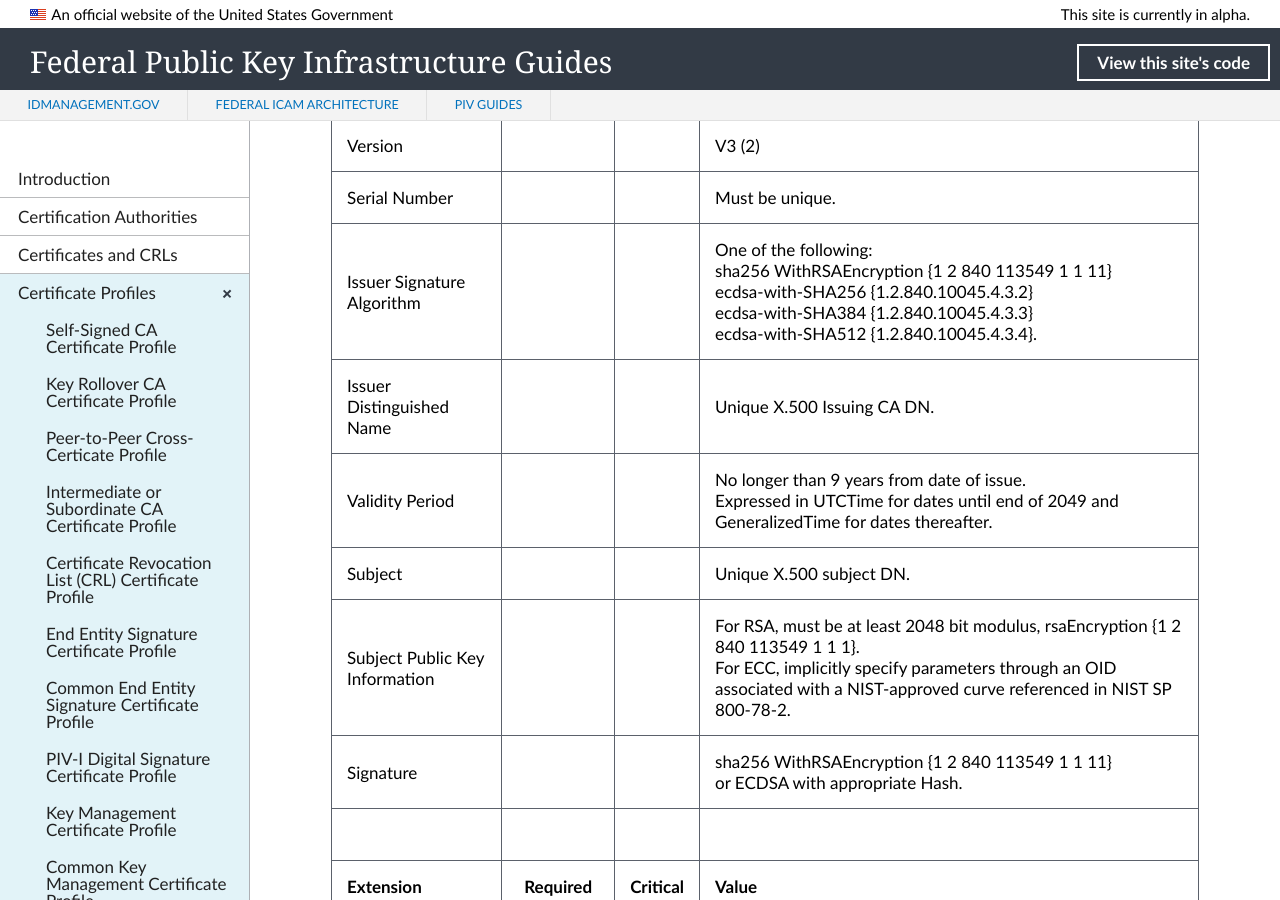
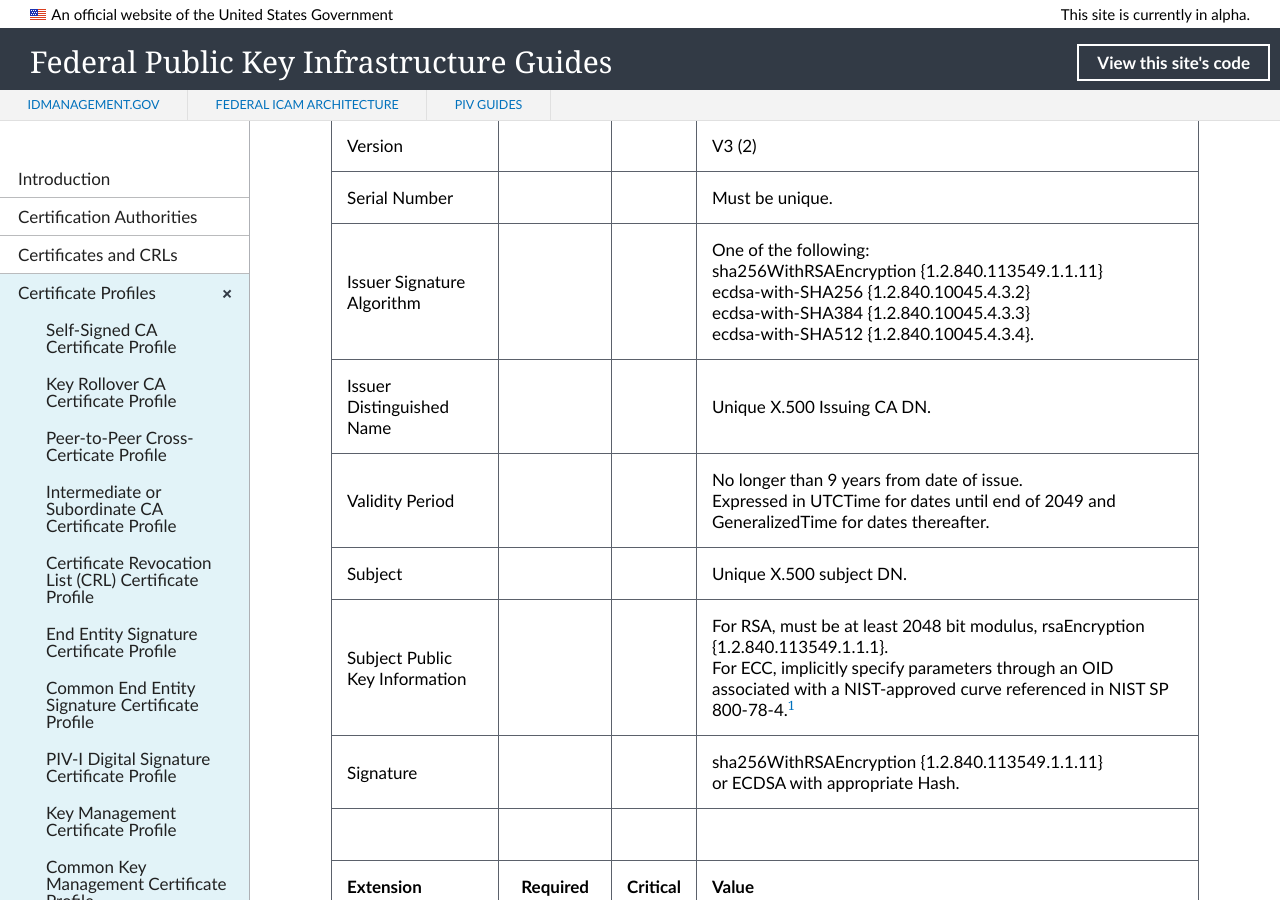
Before and after one commit to GSA/fpki-guides, a Jekyll site: the page built from _profiles/18_pivi_content_sign.md, in a window 1280 px wide and 900 px high, scrolled down 274 px. Built offline with Jekyll 4.4.1, drawn with Linux system fonts in a browser that asks for light colours; nearby versions of some CDN libraries; library files that are not in the unit come from our copies; some of the changed text lies outside the part shown.

Commit message:
Update 18_pivi_content_sign.md
Footnote. Formatting.

```diff
--- a/_profiles/18_pivi_content_sign.md
+++ b/_profiles/18_pivi_content_sign.md
@@ -10,12 +10,12 @@ permalink: profiles/pivicontentsign/
 | :-------- | :---: | :---: | :-------------------------------     |
 | Version   |       |       | V3 (2)                                 |
 | Serial Number   |       |       | Must be unique. |
-| Issuer Signature Algorithm   |       |       |  One of the following:<br>sha256 WithRSAEncryption {1 2 840 113549 1 1 11}<br>ecdsa-with-SHA256 {1.2.840.10045.4.3.2}<br>ecdsa-with-SHA384 {1.2.840.10045.4.3.3}<br>ecdsa-with-SHA512 {1.2.840.10045.4.3.4}. |
+| Issuer Signature Algorithm   |       |       |  One of the following:<br>sha256WithRSAEncryption {1.2.840.113549.1.1.11}<br>ecdsa-with-SHA256 {1.2.840.10045.4.3.2}<br>ecdsa-with-SHA384 {1.2.840.10045.4.3.3}<br>ecdsa-with-SHA512 {1.2.840.10045.4.3.4}. |
 | Issuer Distinguished Name   |       |       |  Unique X.500 Issuing CA DN.  |
 | Validity Period   |       |       |  No longer than 9 years from date of issue.<BR>Expressed in UTCTime for dates until end of 2049 and GeneralizedTime for dates thereafter.  |
 | Subject   |       |       |   Unique X.500 subject DN.   |
-| Subject Public Key Information   |       |       |   For RSA, must be at least 2048 bit modulus, rsaEncryption {1 2 840 113549 1 1 1}.<br>For ECC, implicitly specify parameters through an OID associated with a NIST-approved curve referenced in NIST SP 800-78-2.   |
-| Signature   |       |       |   sha256 WithRSAEncryption {1 2 840 113549 1 1 11}<BR>or ECDSA with appropriate Hash.   |
+| Subject Public Key Information   |       |       |   For RSA, must be at least 2048 bit modulus, rsaEncryption {1.2.840.113549.1.1.1}.<br>For ECC, implicitly specify parameters through an OID associated with a NIST-approved curve referenced in NIST SP 800-78-4.<sup>[1](#1)</sup>   |
+| Signature   |       |       |   sha256WithRSAEncryption {1.2.840.113549.1.1.11}<br>or ECDSA with appropriate Hash.   |
 |               |                 |              |                                       |
 | **Extension** |  **Required**   | **Critical** | **Value**                             |
 | Key Usage  | Mandatory | True |  c=yes; digitalSignature.  |
@@ -28,3 +28,6 @@ permalink: profiles/pivicontentsign/
 | Subject Alternative Name   | Optional  |  |   |
 | Issuer Alternative Name   | Optional  |  |   |
 | Subject Directory Attribute   | Optional  |  |   |
+
+------
+<a name="1">1</a>. NIST SP 800-78-4, _Cryptographic Algorithms and Key Sizes for Personal Identity Verification_, W. Timothy Polk, Donna F. Dodson, William E. Burr, Hildegard Ferraiolo, and David Cooper (May 2015).
```
